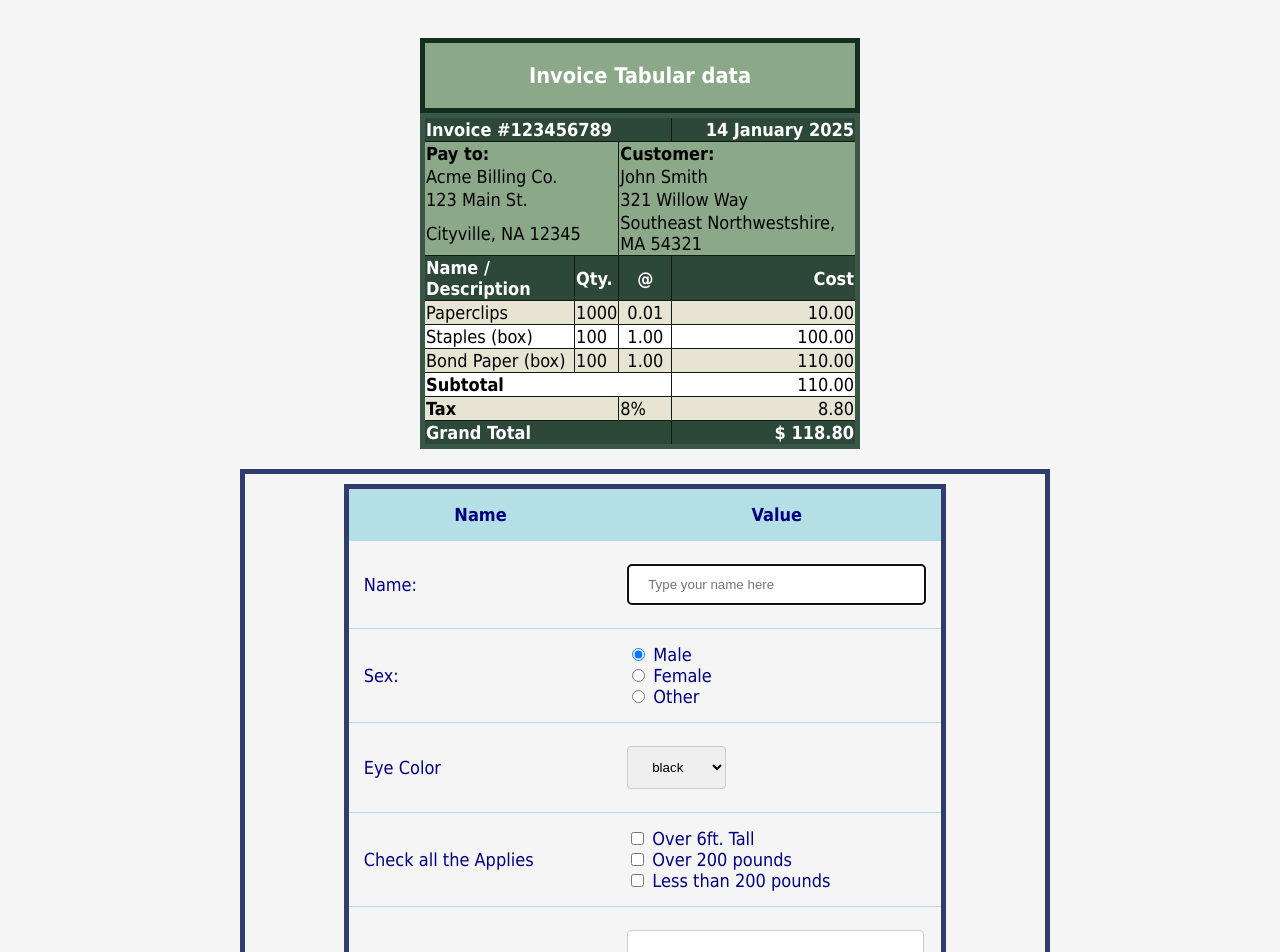
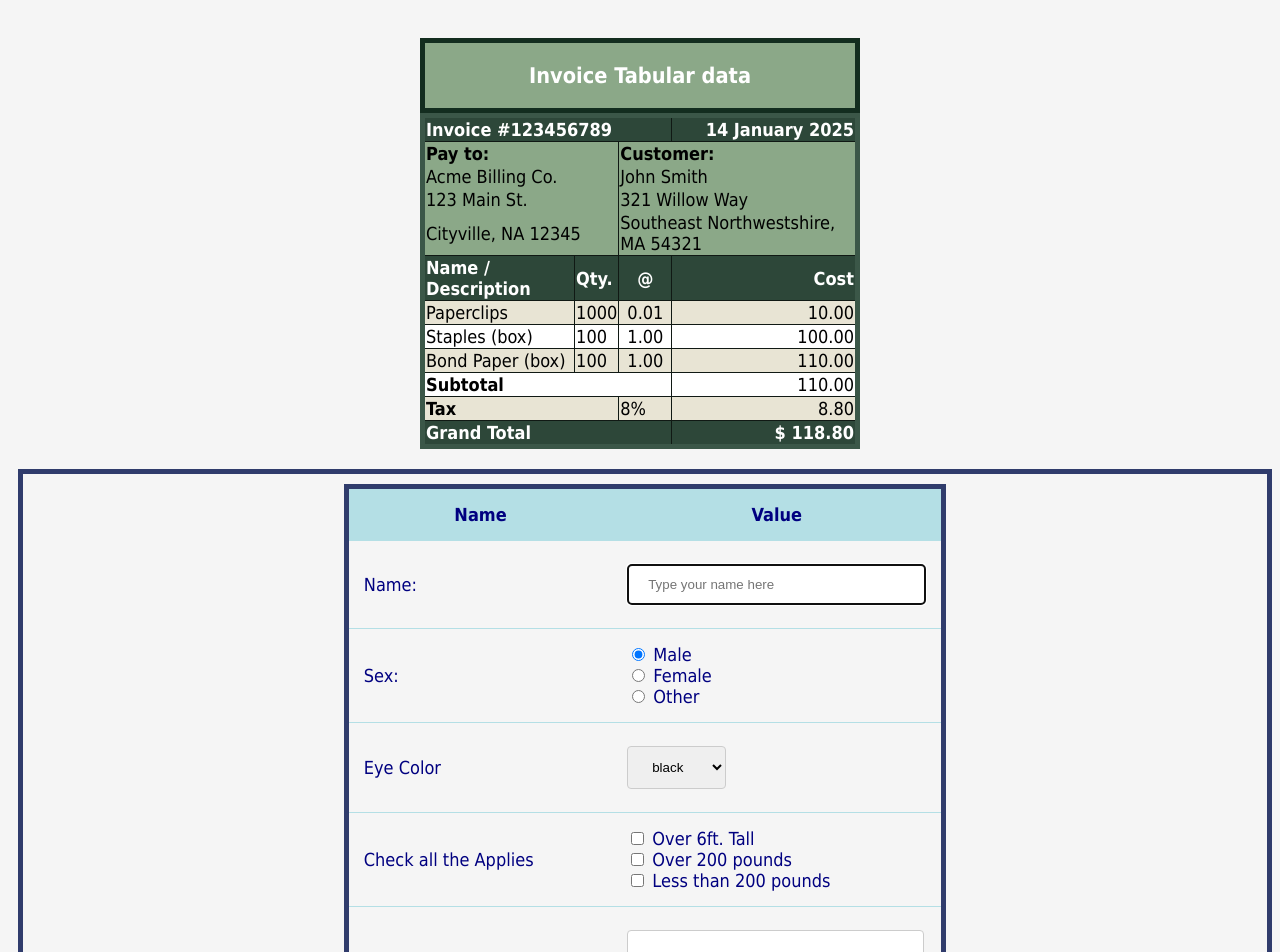
Before and after one commit to rniru/Tables-and-Forms, a plain HTML site: page index.html in a window 1280 px wide. Shown: the top 952 px of the page. Drawn offline with Linux system fonts and the light colour scheme.

Commit message:
another changes made

```diff
--- a/Table.css
+++ b/Table.css
@@ -57,11 +57,6 @@ tr:hover td {
     background-color: #a7c4a0;
     color: #2d4739;
 }
-.iframeContainer {
-    width: 80%;
-    max-width: 800px;
-    margin: 20px auto;
-}
 iframe {
     width: 100%;
     height: 800px;
--- a/index.html
+++ b/index.html
@@ -67,8 +67,6 @@
             <td style="text-align:right;">$ 118.80</td>
         </tr>
     </table>
-    <div class="iframeContainer">
-        <iframe src="Form.html" title="Information Form" scrolling="no"></iframe>
-    </div>
+    <iframe src="Form.html" title="Information Form" scrolling="no"></iframe>
 </body>
 </html>
```
